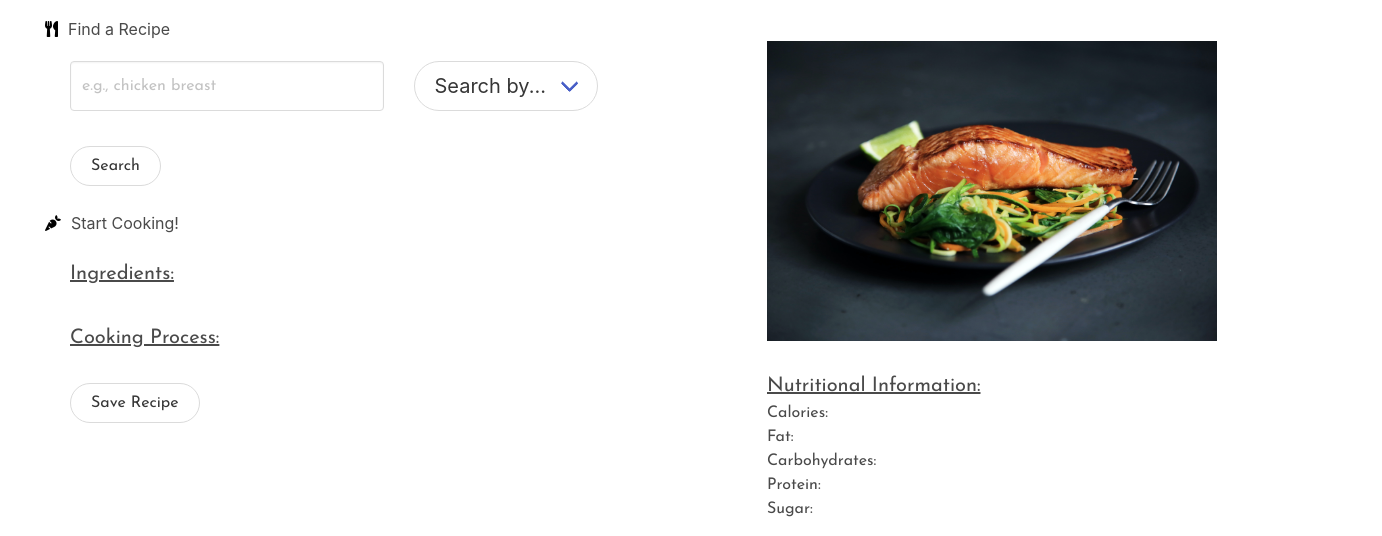
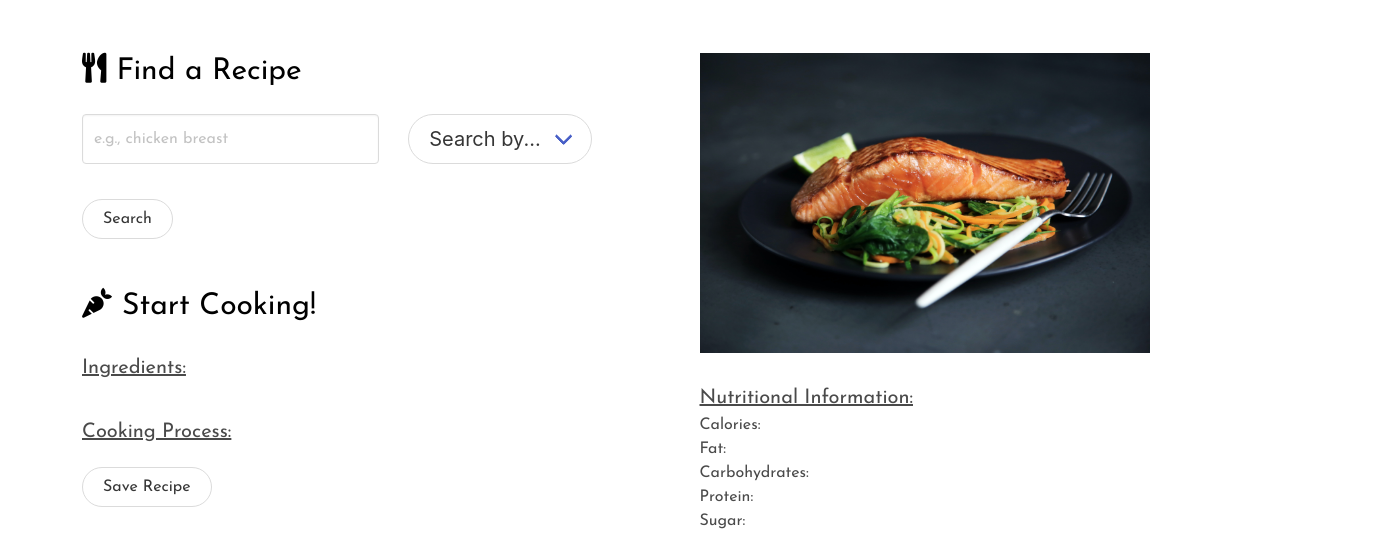
Before and after one commit to calebkw91/DecisiveKitchen, a plain HTML site: page index.html in a window 1280 px wide. Shown: the part 343-879 px from the top of the page, 1382 px wide, since content can reach past the window. Drawn offline with nearby package versions, Linux system fonts and the light colour scheme.

Commit message:
Cleaned up code on CSS stylesheet, added some styling for the Saved Recipes HTML file, added comments.

```diff
--- a/assets/css/style.css
+++ b/assets/css/style.css
@@ -1,3 +1,4 @@
+/* STYLING ACROSS ALL HTML PAGES */
 .hide {
     display: none;
 }
@@ -17,9 +18,10 @@
 
 .navbar {
     padding-bottom: 10px;
-    background-color: blanchedalmond;
+    background-color: #ffebcd;
 }
 
+/* MAIN PAGE|HOME */
 .navbar-logo {
     margin-left: 30px;
 }
@@ -33,27 +35,23 @@
     color: black;
 }
 
-.fa-home, .fa-utensils, .fa-carrot {
+.fa-utensils, .fa-carrot {
     margin-right: 10px;
     color: black;
 }
 
-.first-column {
+.columns {
+    margin: 20px 0px 0px 45px;
+}
+
+.first-row {
     margin: 20px 0px 0px 25px;
     font-size: 30px;
     font-family: 'Josefin Sans', sans-serif;
     color: black;
 }
 
-.is-2 {
-    margin: 10px;
-}
-
-.is-6 {
-    margin: 20px 0px 0px 45px;
-}
-
-.second-column {
+.second-row {
     margin: 20px 0px 0px 25px;
     font-size: 30px;
     font-family: 'Josefin Sans', sans-serif;
@@ -72,11 +70,11 @@
     font-family: 'Josefin Sans', sans-serif;
 }
 
-#search {
+#search, #save {
     margin: 10px 0px 25px 25px;
 }
 
-.ingredients, .instructions {
+.ingredients, .instructions, .nutrition, .video {
     margin-left: 25px;
     font-family: 'Josefin Sans', sans-serif;
     font-size: 20px;
@@ -89,17 +87,11 @@
     margin-left: 25px;
 }
 
-.nutrition, .video {
+#recipe-name {
     margin-left: 25px;
     font-family: 'Josefin Sans', sans-serif;
     font-size: 20px;
     text-decoration: underline;
-}
-
-#recipe-name {
-    margin-left: 25px;
-    font-family: 'Josefin Sans', sans-serif;
-    font-size: 20px;
 }
 
 #recipe-img {
@@ -111,21 +103,27 @@
     font-family: 'Josefin Sans', sans-serif;
 }
 
+.nutrient-list {
+    list-style: none;
+}
+
+#ingredients {
+    list-style: none;
+}
+
 /* SAVED RECIPES */
 .navbar-logo-2 {
     margin-top: 5px;
     margin-left: 30px;
 }
 
+#saved-recipes {
+    font-family: 'Josefin Sans', sans-serif;
+    font-size: 20px;
+    margin-left: 25px;
+}
+
 .recipeName {
     margin-top: 25px;
     margin-left: 25px;
 }
-
-.nutrient-list {
-    list-style: none;
-}
-
-.ingredient-list {
-    list-style: none;
-}
```
